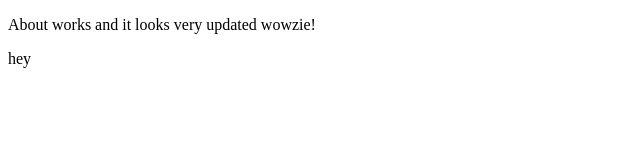
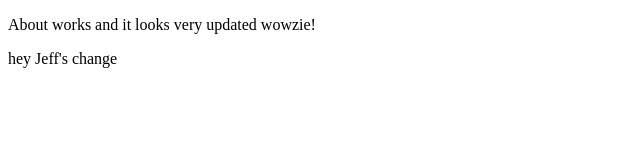
Before and after one commit to jeryjj/git, an Angular app: page / in a window 1280 px wide. Shown: the top 160 px of the page, without its empty margins (0-640 px from the left). Built offline with nearby package versions, Linux system fonts and the light colour scheme.

Commit message:
jeff's branch init

```diff
--- a/src/app/about/about.component.html
+++ b/src/app/about/about.component.html
@@ -1,2 +1,2 @@
 <p>About works and it looks very updated wowzie!</p>
-<div>hey</div>
+<div>hey Jeff's change</div>
```
